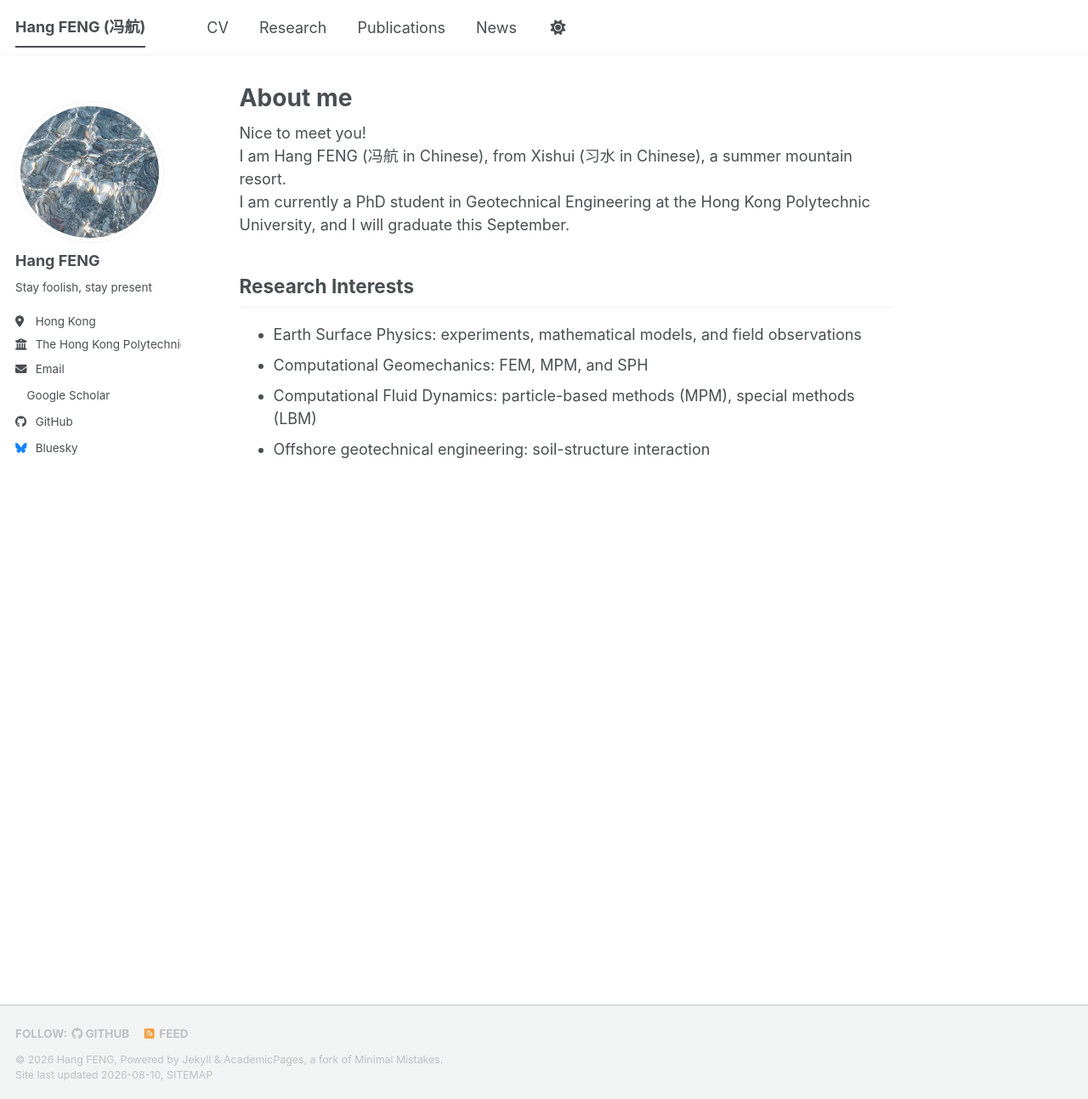
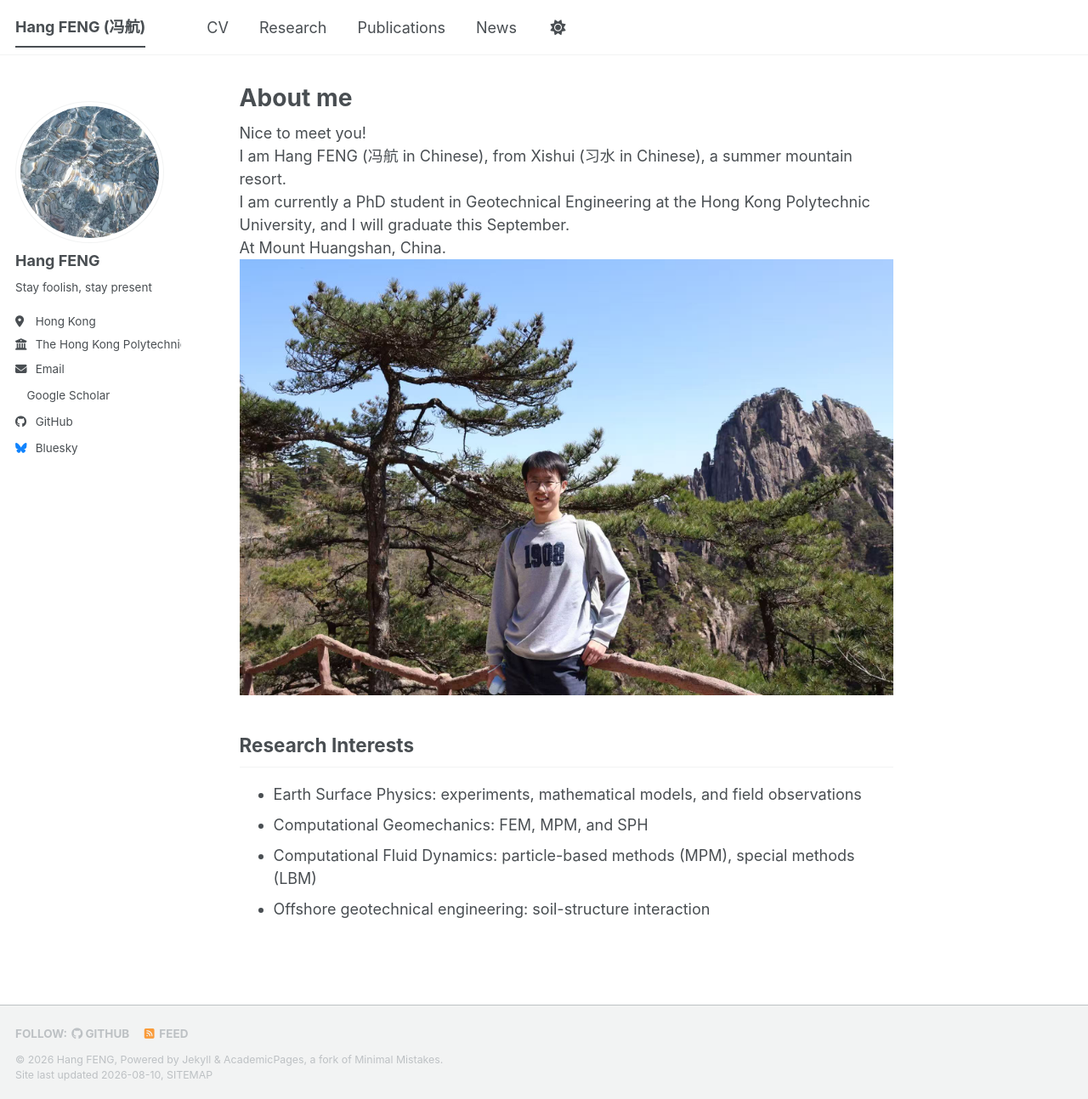
Before and after one commit to fenghang454/fenghang454.github.io, a Jekyll site: the page built from _pages/about.md, in a window 1280 px wide and 1293 px high. Shown: the whole window at 85% size. Built offline with Jekyll 4.4.1, drawn with Linux system fonts in a browser that asks for light colours; a style sheet for code colours, icons or effects is not loaded.

Commit message:
Update about.md

```diff
--- a/_pages/about.md
+++ b/_pages/about.md
@@ -10,6 +10,10 @@ redirect_from:
   Nice to meet you!
   I am Hang FENG (冯航 in Chinese), from Xishui (习水 in Chinese), a summer mountain resort.
   I am currently a PhD student in Geotechnical Engineering at the Hong Kong Polytechnic University, and I will graduate this September.
+  At Mount Huangshan, China.
+  ![Mount Huangshan](/images/FengHang.jpg)
+
+
 
 ## Research Interests
 
```
